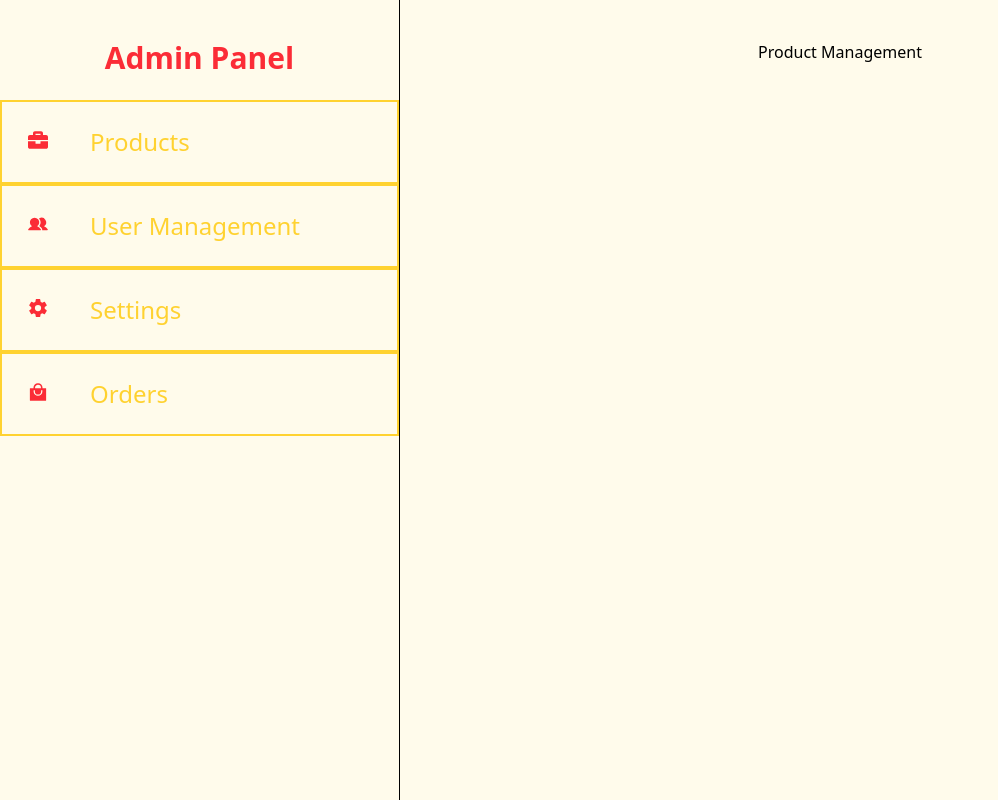
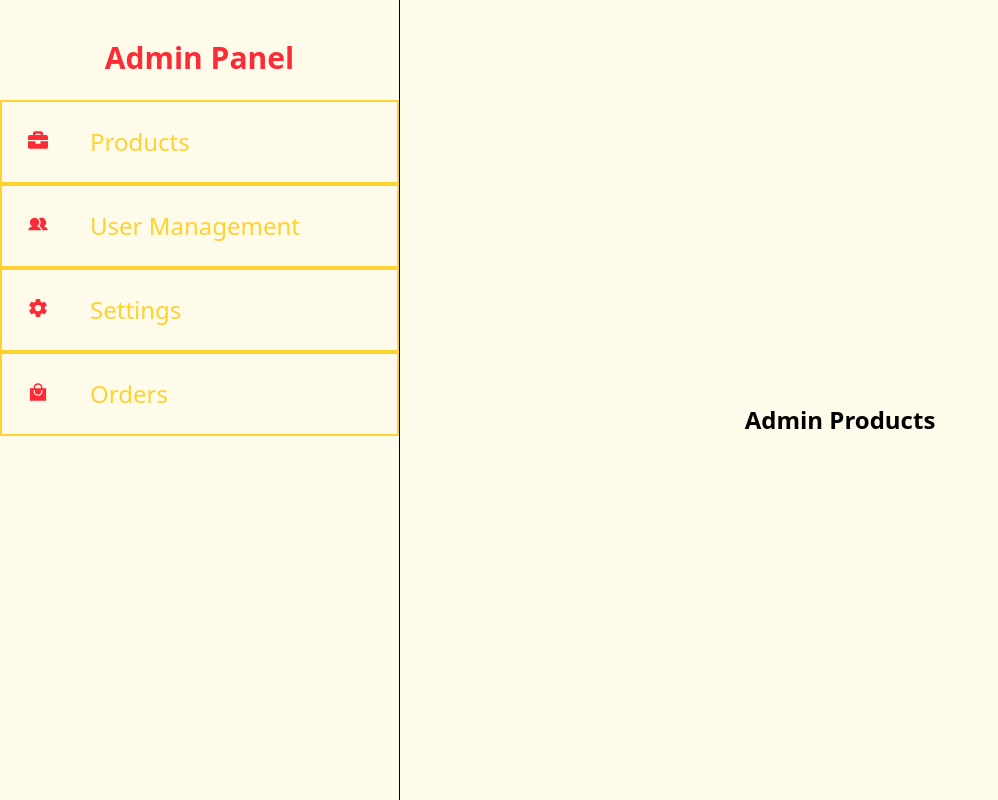
Before and after one commit to yrlwijesekara/e-commerce, a React (Vite) app in the folder frontend/: page /admin/products in a window 1280 px wide. Shown: the whole page, without its empty margins (0-998 px from the left). Built offline with nearby package versions, Linux system fonts and the light colour scheme.

Commit message:
add ProductsAdmin component and update AdminPage routing for product management🚀🚀

```diff
--- /dev/null
+++ b/frontend/src/pages/Admin/productsAdmin.jsx
@@ -0,0 +1,7 @@
+export default function ProductsAdmin() {
+    return (
+        <div className="w-full h-screen bg-amber-50 flex justify-center items-center">
+            <h1 className="text-2xl font-bold">Admin Products</h1>
+        </div>
+    );
+}
--- a/frontend/src/pages/adminPage.jsx
+++ b/frontend/src/pages/adminPage.jsx
@@ -4,6 +4,7 @@ import { IoSettingsSharp } from "react-icons/io5";
 import { PiUsersFill } from "react-icons/pi";
 import { FaBriefcase } from "react-icons/fa";
 import { IoBagHandleSharp } from "react-icons/io5";
+import ProductsAdmin from "./Admin/productsAdmin";
 
 export default function AdminPage() {
   return (
@@ -47,7 +48,7 @@ export default function AdminPage() {
       <div className="w-[calc(100%-400px)] h-full flex flex-col justify-start items-center pt-10">
         <Routes>
           <Route path="/" element={<h1>Admin Panel</h1>} />
-          <Route path="products" element={<h2>Product Management</h2>} />
+          <Route path="products" element={<ProductsAdmin />} />
           <Route path="users" element={<h4>User Management</h4>} />
 
           <Route path="settings" element={<h1>Settings</h1>} />
```
